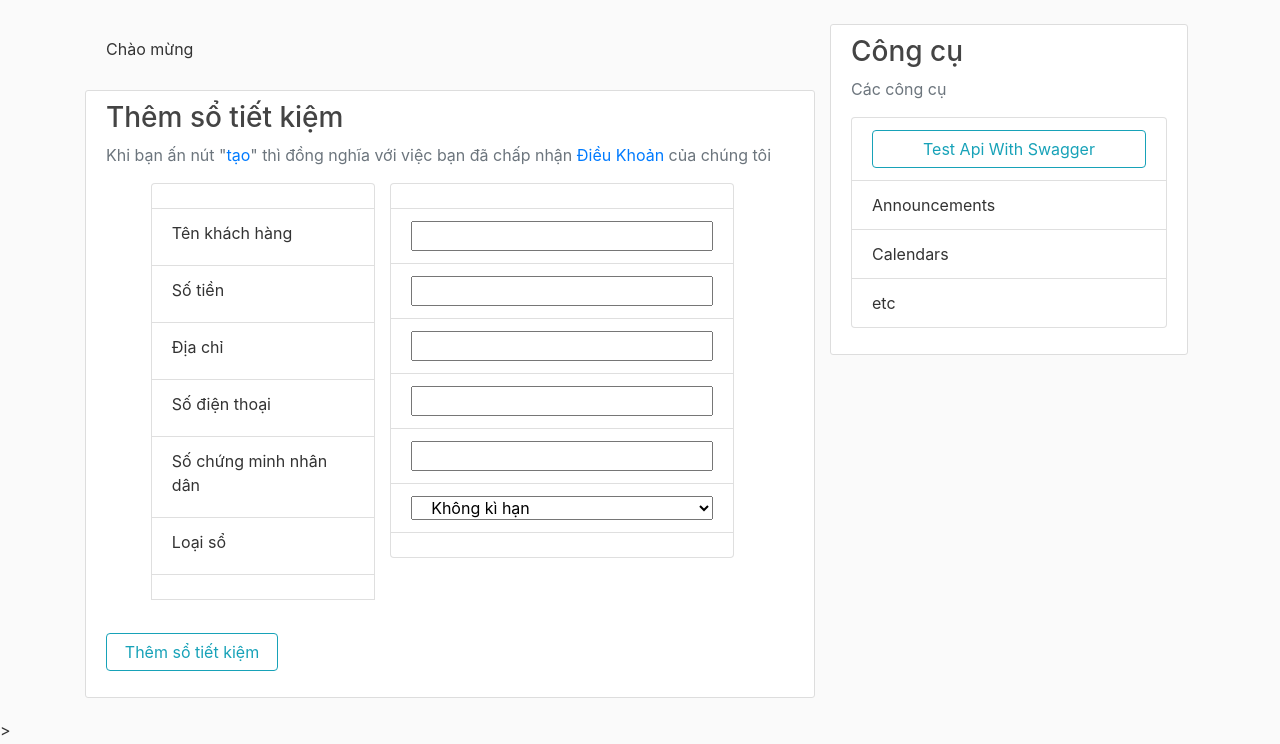
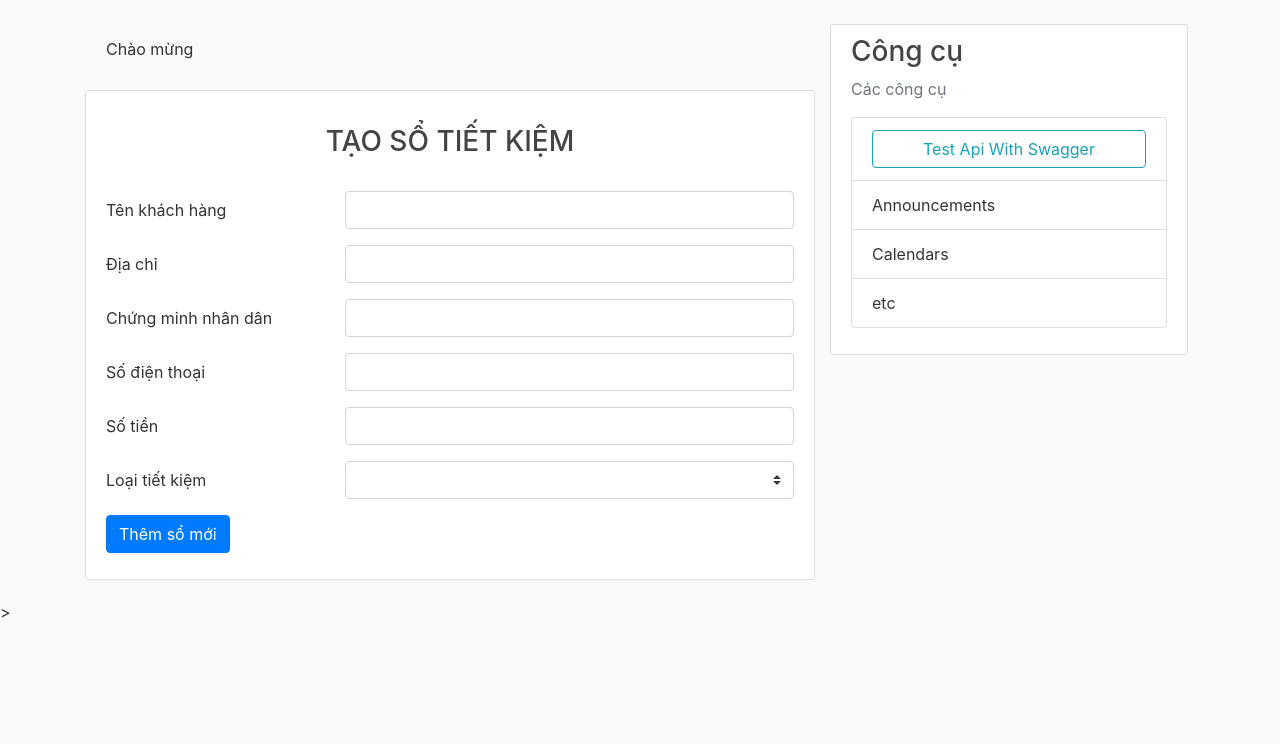
Before and after one commit to huyenkhanh295/Software-Technology, a Flask app: page /user/openpassbook/add in a window 1280 px wide. Shown: the part 56-800 px from the top of the page. Run offline with Flask 2, Linux system fonts and the light colour scheme; a user stored in the database is signed in; tables that the repository leaves empty hold one stand-in row (values such as "Sample post"); lists and menus that the app fills with data are empty; parts of the project's set-up code (start-up, migrations or seed data) failed here and were passed over; some libraries are stand-ins or nearby versions.

Commit message:
update Reicept, ReceiptType models => admin page

```diff
--- a/app/__init__.py
+++ b/app/__init__.py
@@ -10,7 +10,7 @@ app.config["SQLALCHEMY_TRACK_MODIFICATIONS"] = True
 
 db = SQLAlchemy(app=app)
 
-admin = Admin(app=app, name="QUẢN LÍ NGƯỜI DÙNG HỆ THỐNG",
+admin = Admin(app=app, name="HỆ THỐNG QUẢN LÍ SỔ TIẾT KIỆM",
               base_template='/admin/layout-admin.html', template_mode="bootstrap3")
 
 login = LoginManager(app)
--- a/app/dao.py
+++ b/app/dao.py
@@ -8,6 +8,7 @@ from app.models import *
 #     passbook_schema = PassBookSchema(many=True)
 #     passbooks = passbook_schema.dump(get_passbook)
 #     return make_response(jsonify({"passbook": passbooks}))
+
 
 def get_all_passbook():
     return Passbook.query.all()
@@ -30,5 +31,5 @@ def add_passbook(passbook):
 #     return make_response(jsonify({"passbook": result}), 200)
 
 
-def get_id_passbook(id):
-    return Passbook.query.get(Passbook.id == id)
+def get_id_passbook(passbook_id):
+    return Passbook.query.get(Passbook.id == passbook_id)
--- a/app/models.py
+++ b/app/models.py
@@ -47,9 +47,8 @@ class PassbookRole(db.Model):
         return self.name
 
 
-# @dataclass
-class Passbook(db.Model, UserMixin):
-    __tablename__ = "passbook"
+@dataclass
+class Passbook(db.Model):
     id = Column(Integer, primary_key=True, autoincrement=True)
     customer_name = Column(String(50), nullable=False)
     address = Column(String(50), nullable=False)
@@ -58,9 +57,10 @@ class Passbook(db.Model, UserMixin):
     phone_number = Column(Integer, nullable=False)
     id_number = Column(String(20), nullable=False)
     passbook_role_id = Column(Integer, ForeignKey(PassbookRole.id), nullable=False)
+    receipts = relationship('Receipt', backref='Passbook', lazy=True)
 
     def __str__(self):
-        return self.customer_name
+        return str(self.id)
 
     def create(self):
         db.session.add(self)
@@ -82,19 +82,41 @@ class Passbook(db.Model, UserMixin):
     db.create_all()
 
 
-class PassBookSchema(ModelSchema):
-    class Meta(ModelSchema.Meta):
-        model = Passbook
-        sqla_session = db.session
+# class PassBookSchema(ModelSchema):
+#     class Meta(ModelSchema.Meta):
+#         model = Passbook
+#         sqla_session = db.session
+#
+#     id = fields.Number(dump_only=True)
+#     customer_name = fields.String(required=True)
+#     address = fields.String(required=True)
+#     date_create = fields.DateTime(required=True)
+#     money = fields.Float(required=True)
+#     phone_number = fields.Integer(required=True)
+#     id_number = fields.Integer(required=True)
+#     passbook_role_id = fields.Integer(required=True)
 
-    id = fields.Number(dump_only=True)
-    customer_name = fields.String(required=True)
-    address = fields.String(required=True)
-    date_create = fields.DateTime(required=True)
-    money = fields.Float(required=True)
-    phone_number = fields.Integer(required=True)
-    id_number = fields.Integer(required=True)
-    passbook_role_id = fields.Integer(required=True)
+
+class ReceiptType(db.Model):
+    id = Column(Integer, primary_key=True, autoincrement=True)
+    name = Column(String(50), nullable=False)
+    receipts = relationship('Receipt', backref='ReceiptType', lazy=True)
+
+    # lay chuoi dai dien: hien thi tren bang user thay cho cot role id
+    def __str__(self):
+        return self.name
+
+
+class Receipt(db.Model):
+    id = Column(Integer, primary_key=True, autoincrement=True)
+    passbook_id = Column(Integer, ForeignKey(Passbook.id), nullable=False)
+    customer_name = Column(String(50), nullable=False)
+    date_create = Column(DateTime(50), nullable=False)
+    money = Column(Float, nullable=False)
+    receipt_type_id = Column(Integer, ForeignKey(ReceiptType.id), nullable=False)
+
+    def __str__(self):
+        return self.name
 
 
 class AboutUsView(BaseView):
@@ -129,43 +151,42 @@ class CustomView(ModelView):
     edit_template = '/admin/edit.html'
     column_display_pk = True
     form_excluded_columns = ['users', ]
+    page_size = 10
 
     def is_accessible(self):
         return current_user.is_authenticated
 
 
-class UserAdmin(CustomView):
+class UserView(CustomView):
     column_searchable_list = ('name',)
     column_filters = ('name', 'role_id')
-    page_size = 10
 
 
-class RoleView(CustomView):
+class ReadOnlyView(CustomView):
     can_create = False
     can_edit = False
     can_delete = False
 
 
-class PassbookView(ModelView):
-    can_create = True
-    can_edit = True
-    can_delete = True
-    page_size = 10
+class PassbookView(CustomView):
+    column_searchable_list = ('id', 'customer_name',)
+    column_filters = ('customer_name', 'passbook_role_id')
 
 
-class PassbookRoleView(ModelView):
-    can_create = True
-    can_edit = True
-    can_delete = True
-    page_size = 10
+class ReceiptView(CustomView):
+    column_searchable_list = ('id', 'customer_name',)
+    column_filters = ('customer_name', 'receipt_type_id')
 
 
-admin.add_view(RoleView(Role, db.session))
-admin.add_view(UserAdmin(User, db.session))
+admin.add_view(ReadOnlyView(Role, db.session))
+admin.add_view(UserView(User, db.session))
+admin.add_view(PassbookView(Passbook, db.session))
+admin.add_view(CustomView(PassbookRole, db.session))
+admin.add_view(ReceiptView(Receipt, db.session))
+admin.add_view(ReadOnlyView(ReceiptType, db.session))
 admin.add_view(AboutUsView(name="About Us"))
 admin.add_view(LogoutView(name="Logout"))
-admin.add_view(PassbookView(Passbook, db.session))
-admin.add_view(PassbookRoleView(PassbookRole, db.session))
+
 
 if __name__ == "__main__":
     db.create_all()
--- a/app/templates/admin/layout-admin.html
+++ b/app/templates/admin/layout-admin.html
@@ -21,7 +21,7 @@
     <div class="col-md-10">
       <div id="content" class="row">
     	{% block brand %}
-    	<h2 id="brand">{{ admin_view.name|capitalize }}</h2>
+<!--    	<h2 id="brand">{{ admin_view.name|capitalize }}</h2>-->
     	{% endblock %}
     	{{ layout.messages() }}
 
--- a/app/templates/user/openpassbook.html
+++ b/app/templates/user/openpassbook.html
@@ -6,15 +6,13 @@
 <article class="media content-section">
     <div class="media-body">
         <div class="article-metadata">
-            <a class="mr-2" href="#">Số Cmnd: {{ p.id_number }}</a>
-            <small class="text-muted">Số điện thoại khách hàng: {{ p.phone_number }}</small>
         </div>
         <div class="row">
             <div class="col-md-10">
                 <h3 class="article-content">Tên khách hàng: {{ p.customer_name }}</h3>
                 {% for x in pass_role %}
                 {% if x.id == p.passbook_role_id %}
-                <p class="article-title">Loại sổ: {{ x.name }} và lãi suất: {{ x.interest_rate }}</p>
+                <p class="article-title">Loại sổ: {{ x.name }} - Lãi suất: {{ x.interest_rate }}%</p>
                 {% endif %}
                 {% endfor %}
                 <p class="article-title">Số tiền hiện tại: {{ "{:,.0f}".format(p.money) }}đ</p>
@@ -26,7 +24,7 @@
         <div class="row">
             <div class="col-md-8">
                 <p class="article-content">Địa chỉ: {{ p.address }}</p>
-                <small class="text-muted">Ngày tạo: {{ p.date_create }}</small>
+                <small class="text-muted">Ngày tạo: {{ p.date_create.strftime('%d-%m-%Y') }}</small>
             </div>
             <div class="col-md-4">
                 <div class="row">
--- a/app/templates/user/openpassbookadd.html
+++ b/app/templates/user/openpassbookadd.html
@@ -2,41 +2,55 @@
 {% block content %}
 {% if current_user.is_authenticated %}
 <div class="content-section">
-    <h3>Thêm sổ tiết kiệm</h3>
+    </br>
+    <h3 class="text-center ">TẠO SỔ TIẾT KIỆM</h3>
+    </br>
     <form class="form-group" method="POST">
-        <div class="row">
-            <p class='text-muted col-md-12'>Khi bạn ấn nút "<a href="#">tạo</a>" thì đồng nghĩa với việc bạn đã chấp
-                nhận <a href="{{url_for('term')}}">Điều Khoản</a> của chúng tôi
-            <ul class="list-group col-md-1"></ul>
-            <ul class="list-group col-md-4">
-                <li class="list-group-item"></li>
-                <li class="list-group-item"><label class="">Tên khách hàng</label></li>
-                <li class="list-group-item"><label class="">Số tiền</label></li>
-                <li class="list-group-item"><label class="">Địa chỉ</label></li>
-                <li class="list-group-item"><label class="">Số điện thoại</label></li>
-                <li class="list-group-item"><label class="">Số chứng minh nhân dân</label></li>
-                <li class="list-group-item"><label class="">Loại sổ</label></li>
-                <li class="list-group-item"></li>
-                <hr>
-            </ul>
-            <ul class="list-group col-md-6">
-                <li class="list-group-item"></li>
-                <li class="list-group-item"><input class="col-md-12" type="text" name="name_cus" required></li>
-                <li class="list-group-item"><input class="col-md-12" type="number" name="money_cus" required></li>
-                <li class="list-group-item"><input class="col-md-12" type="text" name="address_cus" required></li>
-                <li class="list-group-item"><input class="col-md-12" type="number" name="mobile_cus" required></li>
-                <li class="list-group-item"><input class="col-md-12" type="number" name="cmnd_cus" required></li>
-                <li class="list-group-item"><select class="col-md-12" name="role">
-                    <option value="2">6 Tháng</option>
-                    <option value="1">3 Tháng</option>
-                    <option value="3" selected>Không kì hạn</option>
-                </select></li>
-                <li class="list-group-item"></li>
-            </ul>
+        <div class="form-group row">
+            <label class="col-sm-4 col-form-label">Tên khách hàng</label>
+            <div class="col-sm-8">
+                <input type="text" class="form-control" name="name_cus" required>
+            </div>
         </div>
-        <input class="btn btn-outline-info col-md-3 " type="submit" id="submit"
-               value="Thêm sổ tiết kiệm">
-        </p>
+        <div class="form-group row">
+            <label class="col-sm-4 col-form-label">Địa chỉ</label>
+            <div class="col-sm-8">
+                <input type="text" class="form-control" name="address_cus" required>
+            </div>
+        </div>
+        <div class="form-group row">
+            <label class="col-sm-4 col-form-label">Chứng minh nhân dân</label>
+            <div class="col-sm-8">
+                <input type="text" class="form-control" name="cmnd_cus" required>
+            </div>
+        </div>
+        <div class="form-group row">
+            <label class="col-sm-4 col-form-label">Số điện thoại</label>
+            <div class="col-sm-8">
+                <input type="text" class="form-control" name="mobile_cus" required>
+            </div>
+        </div>
+        <div class="form-group row">
+            <label class="col-sm-4 col-form-label">Số tiền</label>
+            <div class="col-sm-8">
+                <input type="number" min="100000" class="form-control" name="money_cus" required>
+            </div>
+        </div>
+        <div class="form-group row">
+            <label class="col-sm-4 col-form-label">Loại tiết kiệm</label>
+            <div class="col-sm-8">
+                <select class="custom-select mr-sm-2" name="role">
+                    {% for x in pass_role %}
+                    <option value="{{ x.id }}">{{ x.name }}</option>
+                    {% endfor %}
+                </select>
+            </div>
+        </div>
+        <div class="form-group row">
+            <div class="col-sm-10">
+                <button type="submit" class="btn btn-primary" id="submit">Thêm sổ mới</button>
+            </div>
+        </div>
     </form>
 </div>
 {% else %}
```
